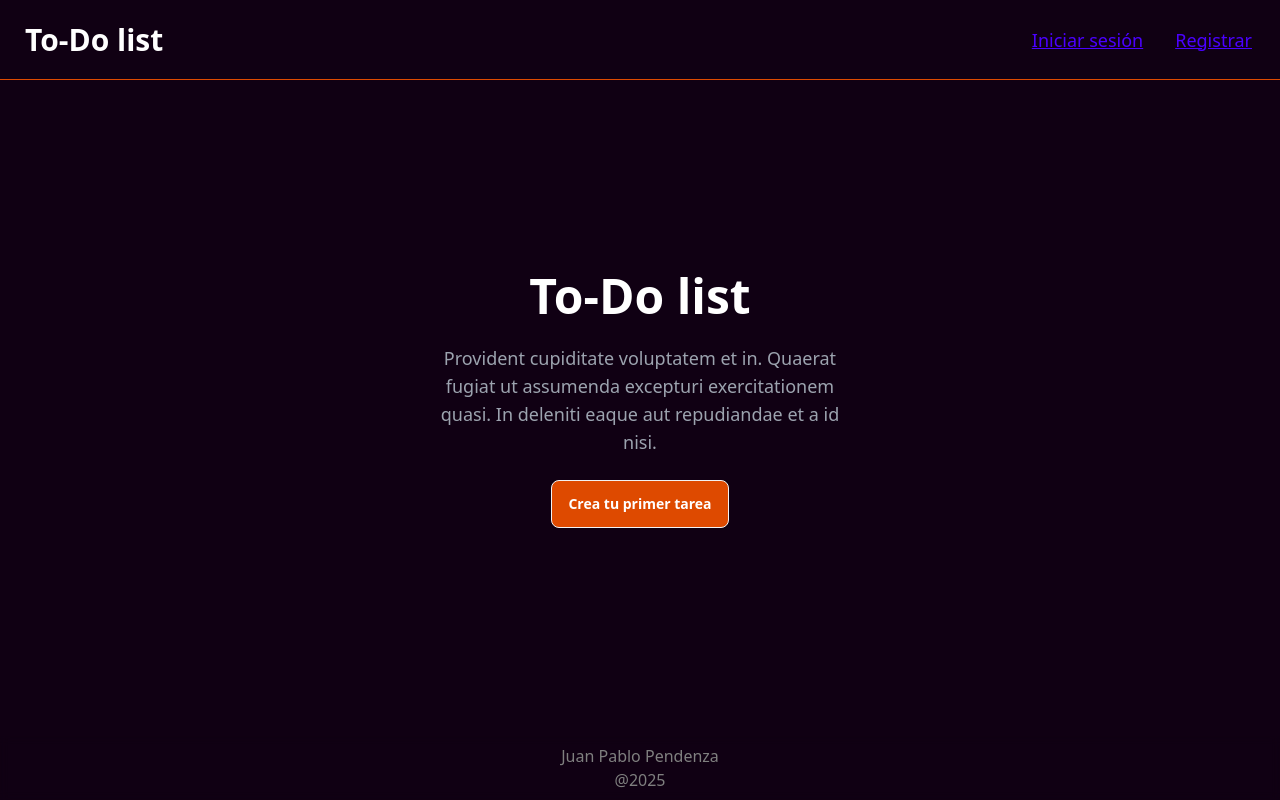
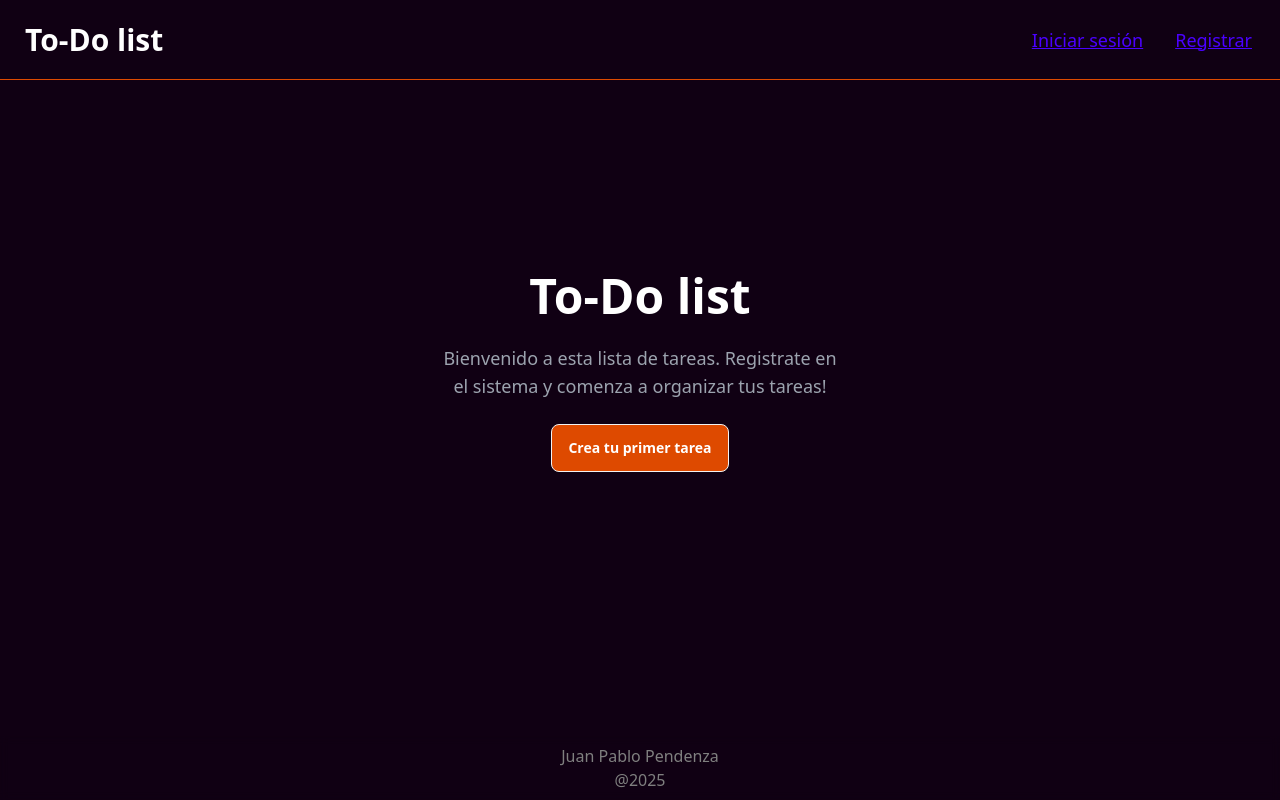
Before and after one commit to juanPendenza/mern-tasks-manager-client, a React (Vite) app: page / in a window 1280 px wide. Built offline with nearby package versions, Linux system fonts and the light colour scheme.

Commit message:
Update home page.

```diff
--- a/src/pages/Home.jsx
+++ b/src/pages/Home.jsx
@@ -11,9 +11,8 @@ function Home() {
           <div className="max-w-md">
             <h1 className="text-5xl font-bold text-white">To-Do list</h1>
             <p className="py-6 text-gray-400 text-md px-5 lg:text-lg">
-              Provident cupiditate voluptatem et in. Quaerat fugiat ut assumenda
-              excepturi exercitationem quasi. In deleniti eaque aut repudiandae
-              et a id nisi.
+              Bienvenido a esta lista de tareas. Registrate en el sistema y
+              comenza a organizar tus tareas!
             </p>
             <Link
               to={"/tasks"}
```
